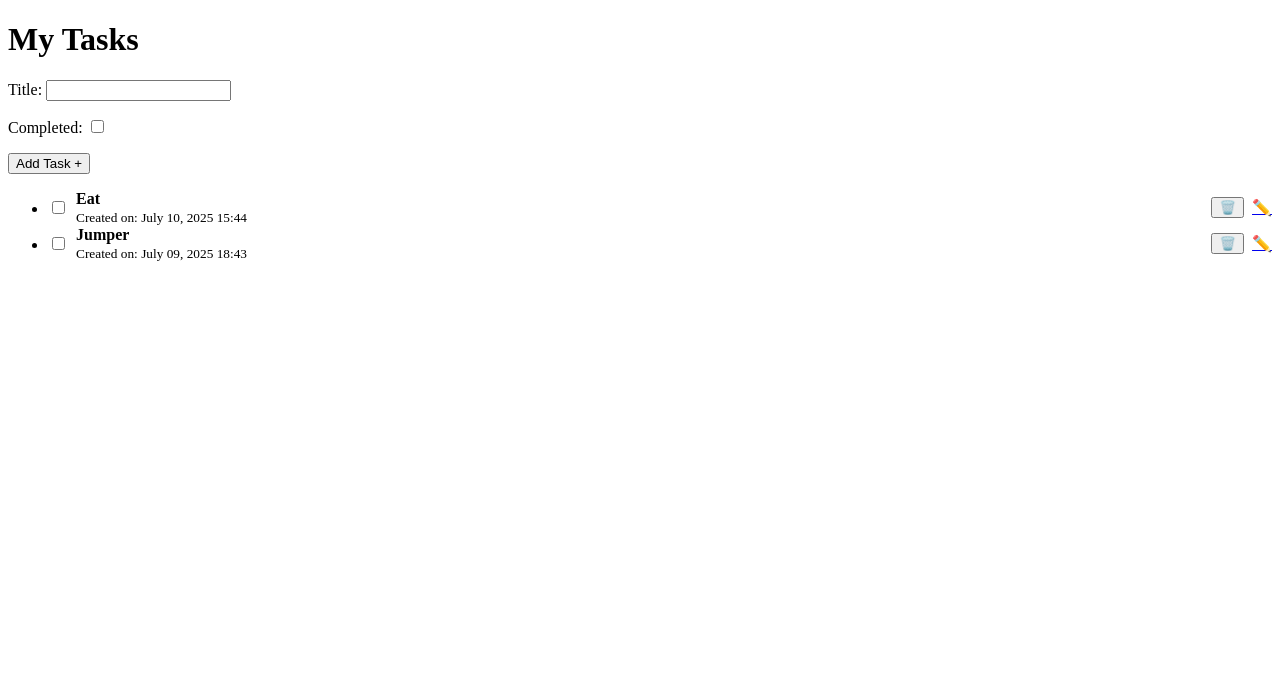
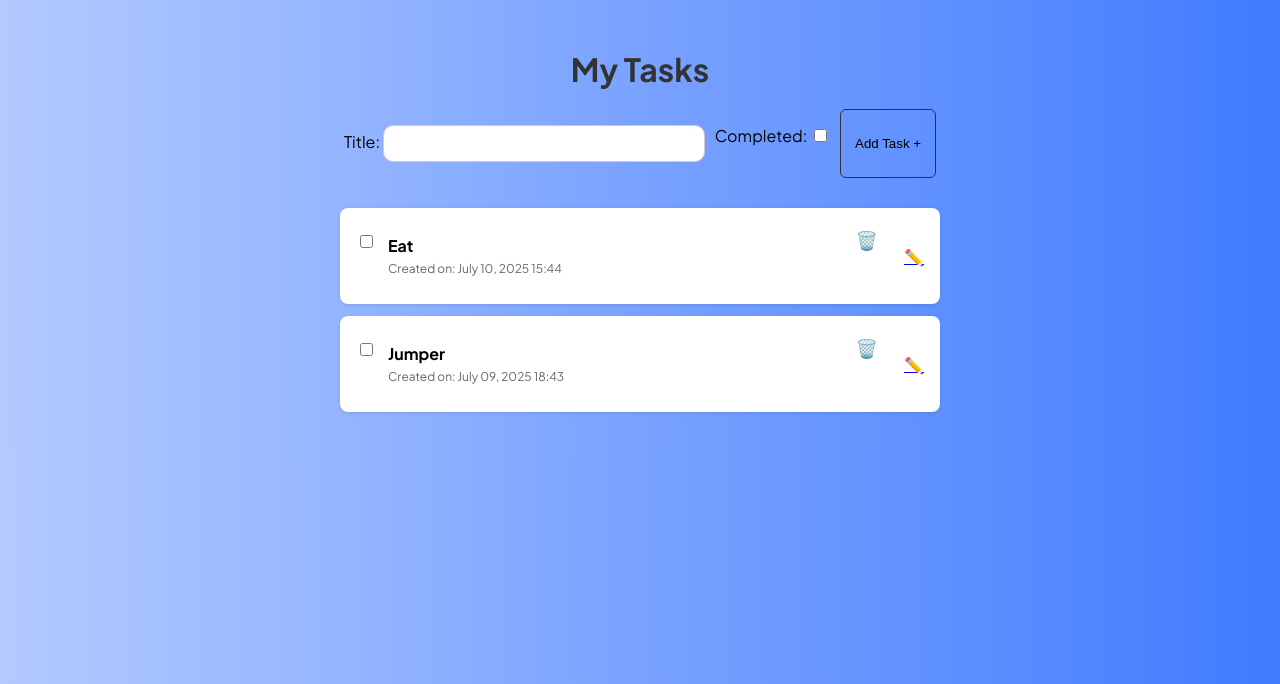
Before and after one commit to Niranjan-Biju/django-to-do-app, a Django app: page / in a window 1280 px wide. Shown: the top 684 px of the page. Run offline with Django 5.2, Linux system fonts and the light colour scheme; data comes from the database, SQL or seed files in the repository; both versions use the stored data as it was after the commit.

Commit message:
Added basic CSS elements

```diff
--- /dev/null
+++ b/tasks/static/tasks/style.css
@@ -0,0 +1,88 @@
+body {
+  background-image: linear-gradient(to right,#B3CAFF,#407BFF);
+  font-family: 'Plus Jakarta Sans', sans-serif;
+  padding: 20px;
+}
+
+h1 {
+  text-align: center;
+  margin-bottom: 20px;
+  color: #333;
+}
+
+form {
+  display: flex;
+  justify-content: center;
+  gap: 10px;
+  margin-bottom: 30px;
+}
+
+input[type="text"] {
+  padding: 10px;
+  width: 300px;
+  border: 1px solid #ccc;
+  border-radius: 10px;
+}
+
+button {
+  color: black;
+  background:transparent;
+  border: 1px solid #333;
+  padding: 10px 14px;
+  border-radius: 6px;
+  cursor: pointer;
+  transition: all 0.3s ease;
+}
+
+button:hover {
+  background-color: #333;
+  border-color: #555;
+  transform: translate(5px)
+
+}
+
+button:hover {
+  background: #0056b3;
+}
+
+ul {
+  list-style: none;
+  padding: 0;
+  max-width: 600px;
+  margin: auto;
+}
+
+li {
+  margin-bottom: 12px;
+}
+
+.task-container {
+  display: flex;
+  align-items: center;
+  gap: 12px;
+  background: white;
+  padding: 12px 16px;
+  border-radius: 8px;
+  box-shadow: 0 1px 4px rgba(0, 0, 0, 0.1);
+}
+
+.task-details {
+  flex-grow: 1;
+}
+
+.task-completed {
+  text-decoration: line-through;
+  color: #888;
+}
+
+small {
+  font-size: 12px;
+  color: #666;
+}
+
+a.icon-btn, form button.icon-btn {
+  background: none;
+  border: none;
+  font-size: 18px;
+  cursor: pointer;
+}
--- a/tasks/templates/tasks/list.html
+++ b/tasks/templates/tasks/list.html
@@ -1,8 +1,10 @@
-<!-- tasks/templates/tasks/list.html -->
 <!DOCTYPE html>
 <html>
   <head>
+    <link href="https://fonts.googleapis.com/css2?family=Plus+Jakarta+Sans:wght@400;500;600;700&display=swap" rel="stylesheet">
     <title>To-Do List</title>
+    {% load static %}
+    <link rel="stylesheet" href="{% static 'tasks/style.css' %}">
   </head>
   <body>
     <h1>My Tasks</h1>
@@ -16,8 +18,8 @@
     <ul>
       {% for task in tasks %}
         <li>
-          <div style="display: flex; align-items: center; gap: 8px">
-            <!-- ✅ Checkbox form -->
+          <div class="task-container">
+            <!-- Checkbox -->
             <form method="POST" action="{% url 'update-task' task.id %}">
               {% csrf_token %}
               <input
@@ -27,19 +29,19 @@
               />
             </form>
 
-            <!-- ✅ Task content -->
-            <div style="flex-grow: 1; {% if task.completed %}text-decoration: line-through;{% endif %}">
+            <!-- Task info -->
+            <div class="task-details {% if task.completed %}task-completed{% endif %}">
               <strong>{{ task.title }}</strong><br />
               <small>Created on: {{ task.created|date:"F d, Y H:i" }}</small>
             </div>
 
-            <!-- ✅ Delete button -->
+            <!-- Delete -->
             <form method="POST" action="{% url 'delete-task' task.id %}">
               {% csrf_token %}
-              <button type="submit">🗑️</button>
+              <button class="icon-btn" type="submit">🗑️</button>
             </form>
 
-            <!-- ✅ Edit button -->
+            <!-- Edit -->
             <a href="{% url 'edit-task' task.id %}">✏️</a>
           </div>
         </li>
```
Also changed, not shown: db.sqlite3.
